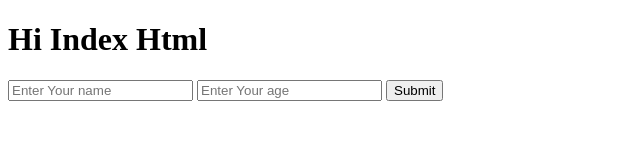
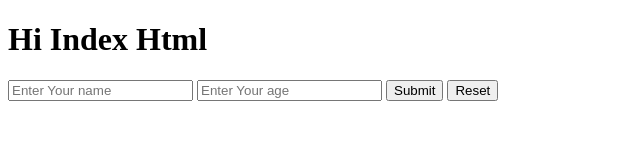
Before and after one commit to Gopal0206/b65_pro1, a plain HTML site: page index.html in a window 1280 px wide. Shown: the whole page, without its empty margins (0-640 px from the left). Drawn offline with Linux system fonts and the light colour scheme.

Commit message:
reset button

```diff
--- a/index.html
+++ b/index.html
@@ -11,6 +11,7 @@
         <input placeholder="Enter Your name" name="name"/>
         <input placeholder="Enter Your age" name="age"/>
         <input type="Submit"/>
+        <input type="reset"/>
     </form>
 </body>
 </html>
```
